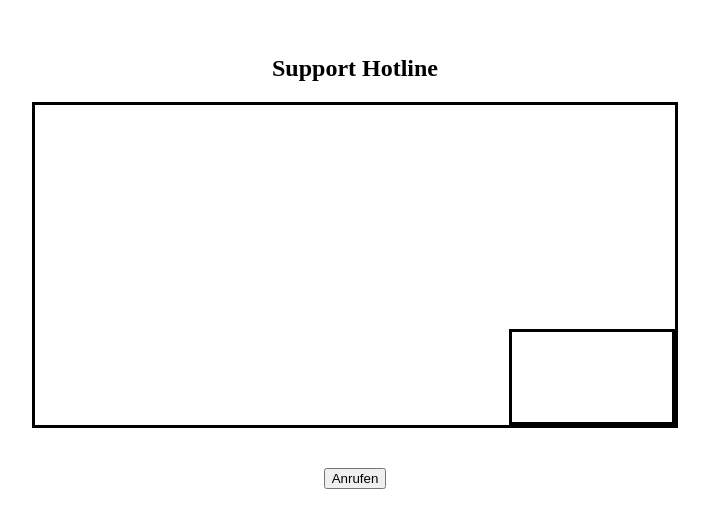
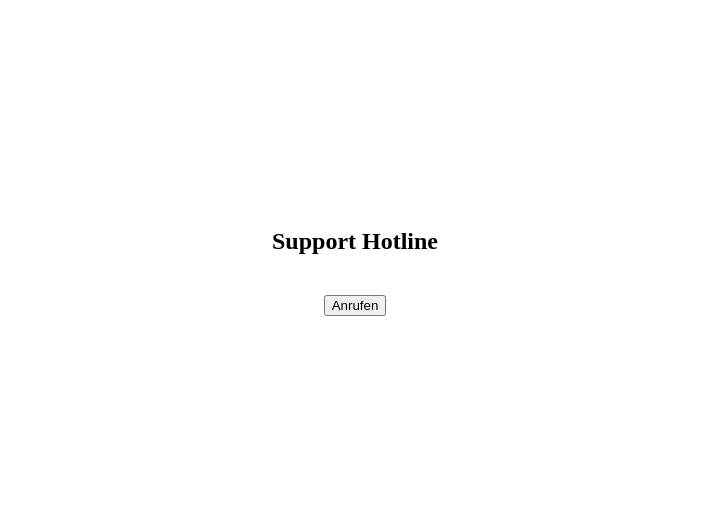
Before and after one commit to looserouting/phonepage, a website built with Vite: page index.html in a window 1280 px wide. Shown: the part 128-656 px from the top of the page, without its empty margins (285-994 px from the left). Built offline with nearby package versions, Linux system fonts and the light colour scheme; what sip.js would draw is missing.

Commit message:
start with audio only and remove video elements

```diff
--- a/index.html
+++ b/index.html
@@ -15,21 +15,6 @@
         height: 100vh;
         margin: 0;
       }
-      #remoteVideo {
-        position: relative;
-        height: 320px;
-        width: 640px;
-        border: solid;
-        margin-bottom: 20px;
-      }
-      #localVideo {
-        position: absolute;
-        bottom: 0;
-        right: 0;
-        height: 90px;
-        width: 160px;
-        border: solid;
-      }
       #title {
         margin-bottom: 20px;
         font-size: 24px;
@@ -42,9 +27,7 @@
   </head>
   <body>
     <div id="title">Support Hotline</div>
-    <div id="remoteVideo">
-      <div id="localVideo"></div>
-    </div>
+    <audio id="remoteAudio"></audio>
     <button id="callButton">Anrufen</button>
     <script type="module" src="/src/main.ts"></script>
   </body>
--- a/src/main.ts
+++ b/src/main.ts
@@ -6,9 +6,12 @@ const aor         = "sip:alice@pbx.positron-it.de";
 const destination = 'sip:bob@pbx.positron-it.de';
 const authorizationUsername = "alice";
 const authorizationPassword = "12345";
+/*
+const remoteVideoElement = document.getElementById('remoteVideo') as HTMLVideoElement;
+const localVideoElement = document.getElementById('localVideo') as HTMLVideoElement;
+*/
+const remoteAudioElement = document.getElementById('remoteAudio') as HTMLAudioElement;
 
-const remoteVideoElement = document.getElementById('remoteVideo') as HTMLVideoElement;
-const localVideoElement = (document.getElementById('localVideo') as HTMLVideoElement);
 const options: Web.SimpleUserOptions = {
   aor,
   userAgentOptions : {
@@ -16,12 +19,14 @@ const options: Web.SimpleUserOptions = {
     authorizationPassword
   },
   media: {
-    local: {
+/*    local: {
       video: localVideoElement
-    },
+    },*/
     remote: {
-      video: remoteVideoElement,
-      audio: remoteVideoElement    }
+/*     video: remoteVideoElement,
+      audio: remoteVideoElement */
+      audio: remoteAudioElement
+    }
   }
 };
 
```
Also changed, not shown: styles.css (deleted).
